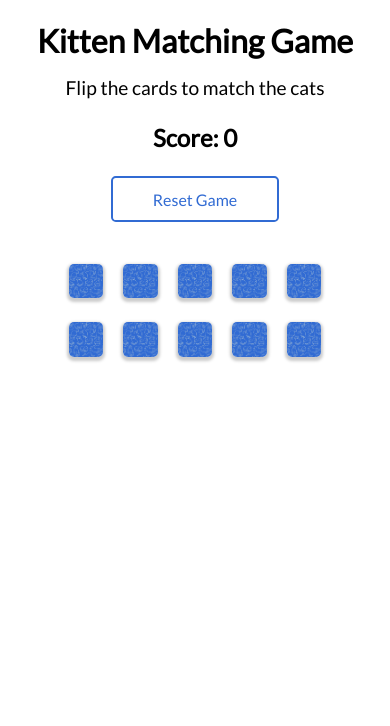
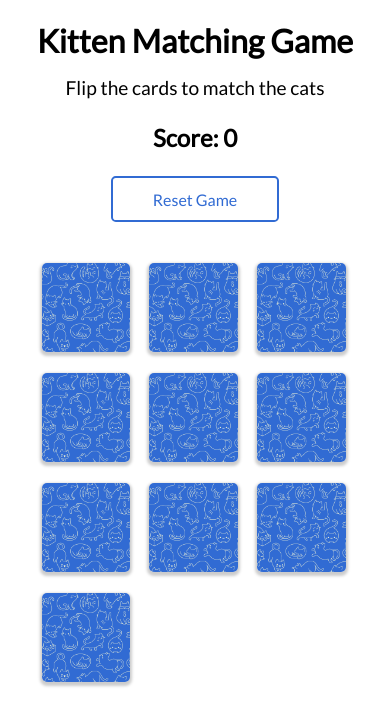
Before and after one commit to chalupnj/kitten-matching, a React (Create React App) app: page / in a window 390 px wide. Both pictures are taken after a click on the button "PLAY". Shown: the top 726 px of the page. Built offline with nearby package versions, Linux system fonts and the light colour scheme.

Commit message:
improved responsiveness

```diff
--- a/src/App.scss
+++ b/src/App.scss
@@ -7,6 +7,14 @@
         flex-direction: row;
         flex-wrap: wrap;
         margin: 0 15%;
+
+        @media screen and (max-width: 800px) {
+            margin: 0 4rem;
+        }
+
+        @media screen and (max-width: 480px) {
+            margin: 0 2rem;
+        }
     }
 }
 
--- a/src/components/Card/Card.scss
+++ b/src/components/Card/Card.scss
@@ -1,6 +1,7 @@
 .Card {
-    margin: 10px;
-    width: calc(100%/5 - 20px);
+    font-size: 16px;
+    margin: 0.6rem;
+    width: calc(100%/5 - 1.25rem);
 
     &__box {
         display: inline-block;
@@ -9,8 +10,8 @@
 
     &__image {
         width: 100%;
-        border-radius: 5px;
-        box-shadow: 0 2px 3px 2px #ccc;
+        border-radius: 0.3125rem;
+        box-shadow: 0 0.125rem 0.1875rem 0.125rem #ccc;
     }
 
     &__box &__name {
@@ -18,7 +19,7 @@
         font-size: 1.5rem;
         position: absolute;
         text-align: center;
-        text-shadow: 1px;
+        text-shadow: 0.0625rem;
         margin: 0 auto;
         left: 0;
         right: 0;
@@ -26,4 +27,24 @@
         width: 60%;
         z-index: 999;
     }
+
+    @media screen and (max-width: 800px) {
+        font-size: 12px;
+        width: calc(100%/4 - 1.25rem);
+
+        &__box &__name {
+            color: #FFFFFF;
+            font-size: 1rem;
+        }
+    }
+
+    @media screen and (max-width: 480px) {
+        font-size: 8px;
+        width: calc(100%/3 - 1.25rem);
+
+        &__box &__name {
+            color: #FFFFFF;
+            font-size: 1rem;
+        }
+    }
 }
```
